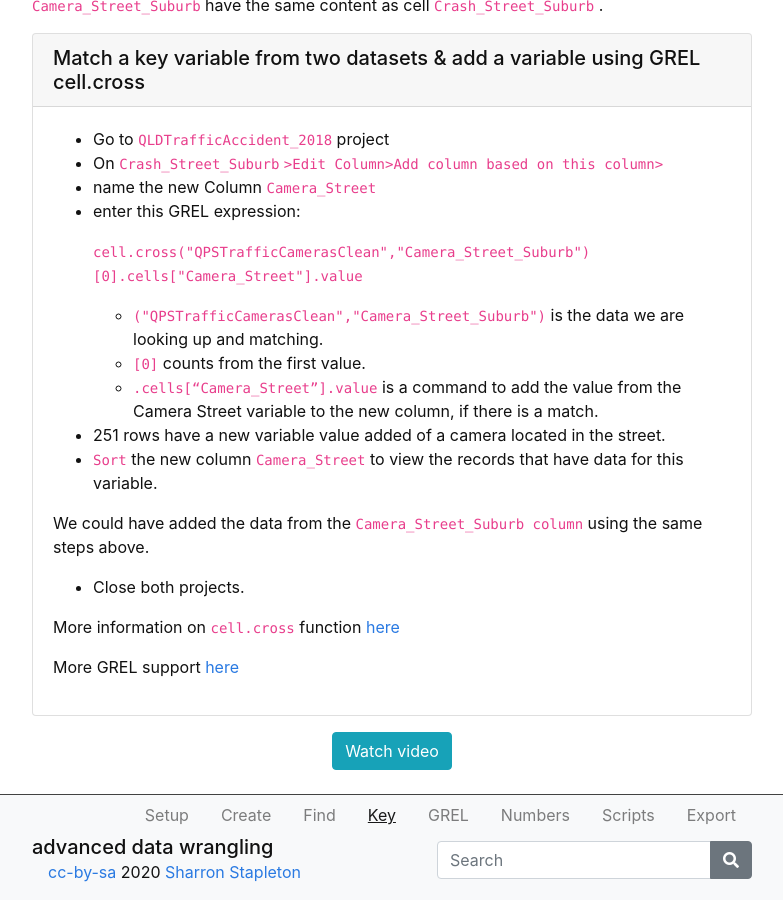
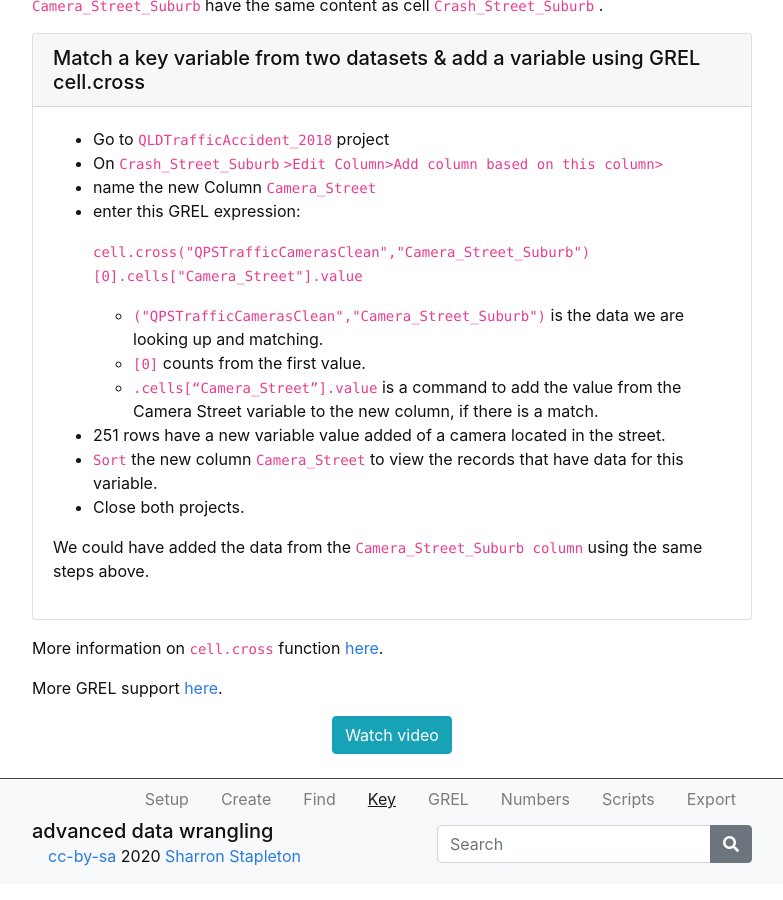
Before and after one commit to GULibrarySandbox/advanced-data-wrangle-old, a Jekyll site: the page built from content/4-lesson.md, in a window 1280 px wide and 900 px high, scrolled down 1396 px. Shown: the whole window, without its empty margins (248-1031 px from the left). Built offline with Jekyll 4.4.1, drawn with Linux system fonts in a browser that asks for light colours.

```diff
--- a/content/4-lesson.md
+++ b/content/4-lesson.md
@@ -53,14 +53,13 @@ Now we can extend the dataset `QLDTrafficAccident_2018`  with a new variable  `C
 
 - 251 rows have a new variable value added of a camera located in the street.
 - `Sort`  the new column  `Camera_Street`  to view the records that have data for this variable.
-
-We could have added the data from the  `Camera_Street_Suburb column` using the same steps above.
-
 - Close both projects.
 
-More information on  `cell.cross`  function [here](https://github.com/OpenRefine/OpenRefine/wiki/GREL-Other-Functions#crosscell-c-string-projectname-string-columnname)
+We could have added the data from the  `Camera_Street_Suburb column` using the same steps above.{% endcapture %}{% include card.md header="Match a key variable from two datasets & add a variable using GREL cell.cross" text=text %}
 
-More GREL support [here](https://github.com/OpenRefine/OpenRefine/wiki/GREL-Functions) {% endcapture %}{% include card.md header="Match a key variable from two datasets & add a variable using GREL cell.cross" text=text %}
+More information on  `cell.cross`  function [here](https://github.com/OpenRefine/OpenRefine/wiki/GREL-Other-Functions#crosscell-c-string-projectname-string-columnname).
+
+More GREL support [here](https://github.com/OpenRefine/OpenRefine/wiki/GREL-Functions).
 
 
 {% include button.md text="Watch video" link="   " color="info" %}
```
